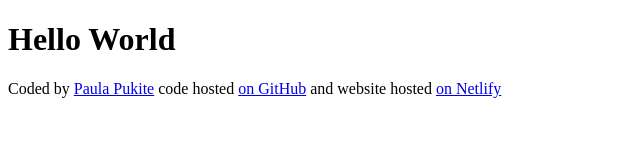
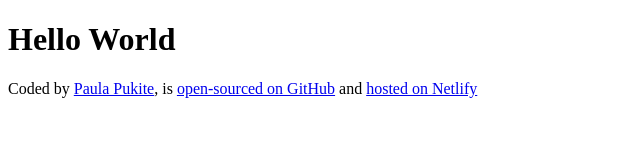
Before and after one commit to vampushka/weather, a plain HTML site: page index.html in a window 1280 px wide. Shown: the whole page, without its empty margins (0-640 px from the left). Drawn offline with Linux system fonts and the light colour scheme.

Commit message:
Updated footer links

```diff
--- a/index.html
+++ b/index.html
@@ -9,14 +9,14 @@
     <h1>Hello World</h1>
     <footer>
       Coded by
-      <a href="https://github.com/vampushka" target="_blank">Paula Pukite</a>
-      code hosted
-      <a href="https://github.com/vampushka/weather" target="_blank">
-        on GitHub</a
+      <a href="https://github.com/vampushka" target="_blank">Paula Pukite</a>,
+      is
+      <a href="https://github.com/vampushka/weather" target="_blank"
+        >open-sourced on GitHub</a
       >
-      and website hosted
+      and
       <a href="https://weather-app-paula.netlify.app/" target="_blank"
-        >on Netlify</a
+        >hosted on Netlify</a
       >
     </footer>
   </body>
```
